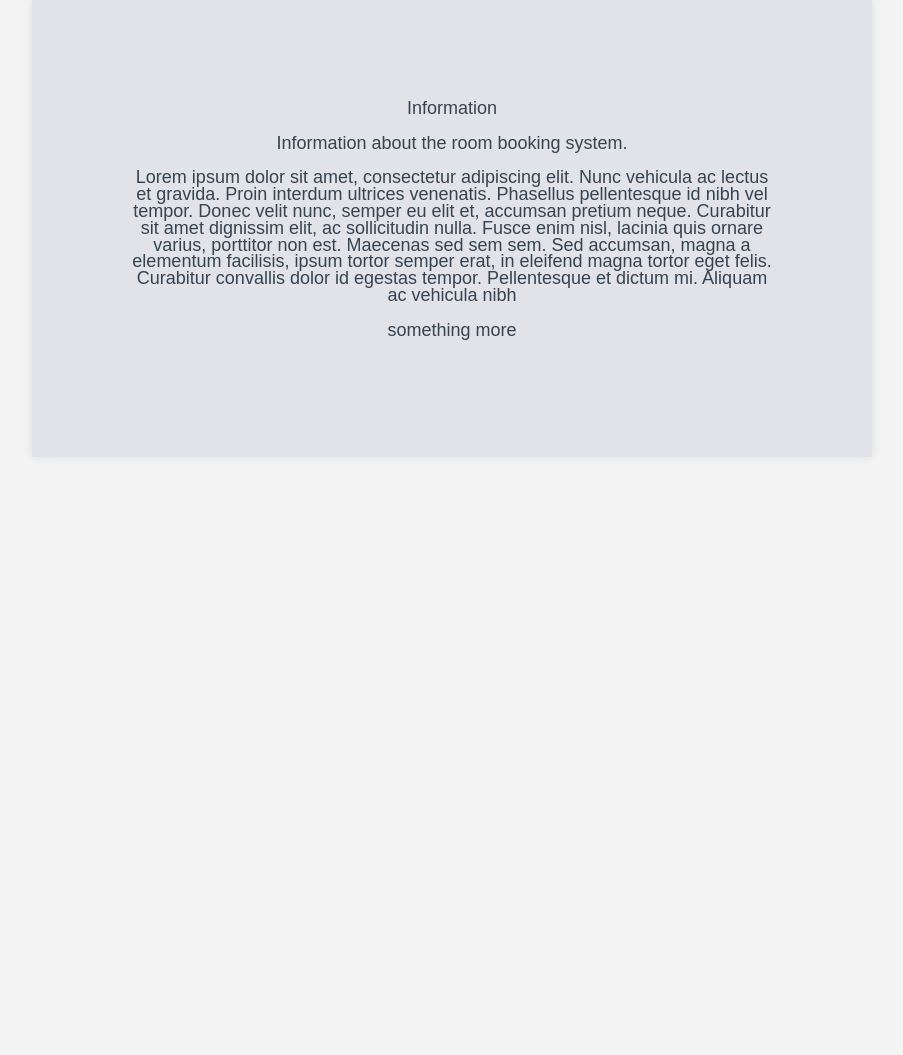
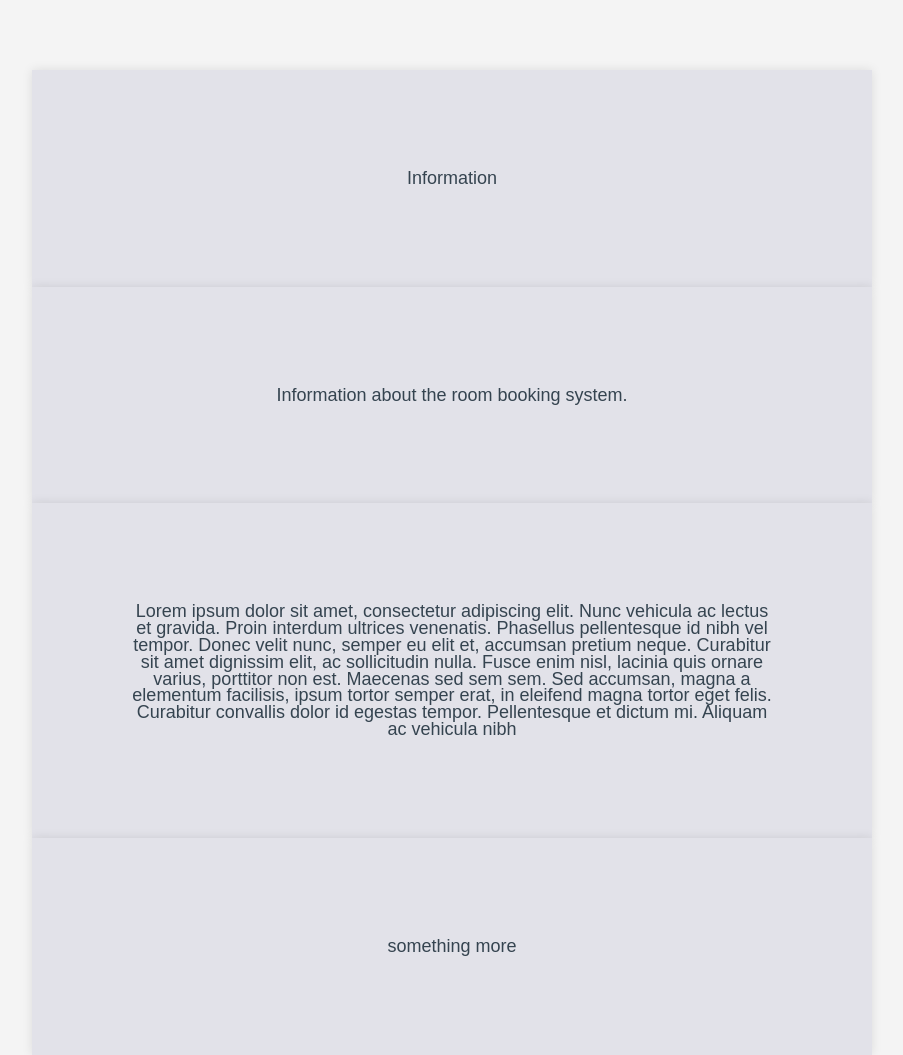
Before and after one commit to NadjaDH/P7-code, a Flask app: page /information in a window 1280 px wide. Shown: the part 45-1100 px from the top of the page, without its empty margins (188-1091 px from the left). Before the commit the page ends 502 px from the top, so only its background shows below. Run offline with Flask 3, Linux system fonts and the light colour scheme.

Commit message:
Update styles.css

```diff
--- a/static/styles.css
+++ b/static/styles.css
@@ -910,7 +910,7 @@ overview th {
 
 
 
-.Infotxt {
+.Infotxt p{
     background-color: #e2e2e9;
     max-width: 50%; /*længden på containeren. % gør at den er fleksibel og følger str på siden*/
     padding: 100px 100px;
@@ -918,7 +918,7 @@ overview th {
     box-shadow: 0 0 10px rgba(0, 0, 0, 0.1);
 }
 
-.Infotxt:first-child {
+.Infotxt p:first-child {
     z-index: 5;
     margin-top: 70px;
 }
```
